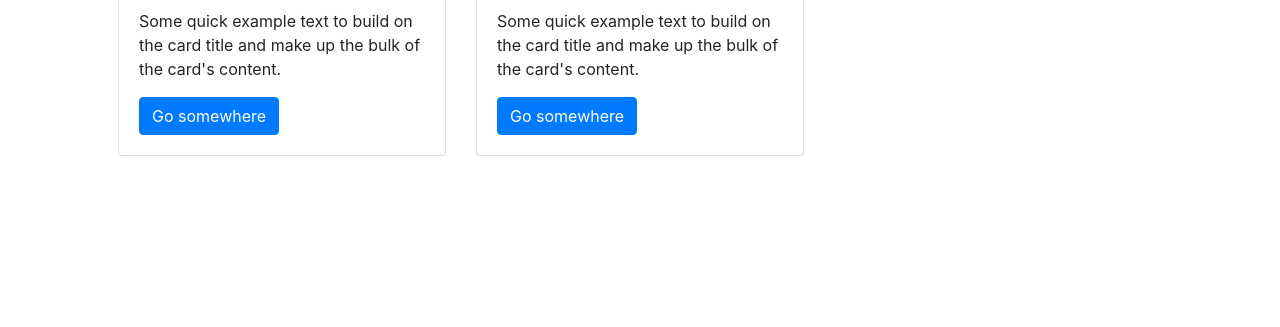
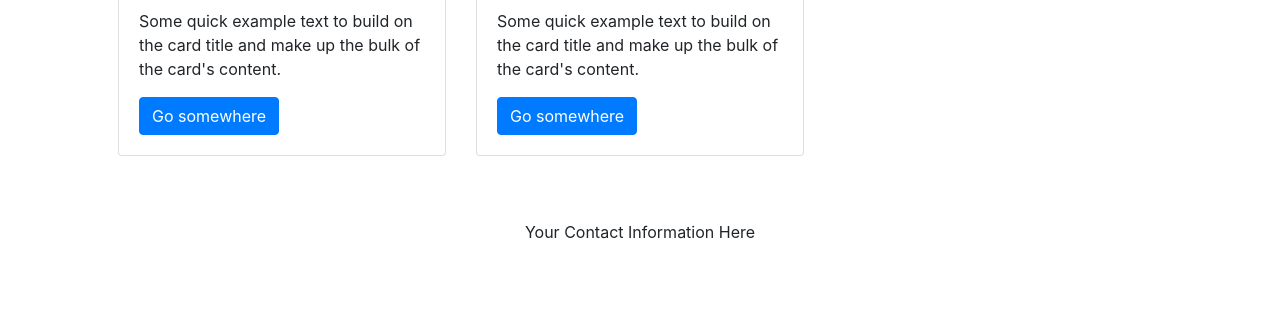
Before and after one commit to L3p1989/Bootstrap-Resume-Refresh, a plain HTML site: page index.html in a window 1280 px wide. Shown: the part 1669-1996 px from the top of the page. Before the commit the page ends 1873 px from the top, so only its background shows below. Drawn offline with nearby package versions, Linux system fonts and the light colour scheme.

Commit message:
created white jumbotron at the bottom of page with text

```diff
--- a/index.html
+++ b/index.html
@@ -204,7 +204,9 @@
             </div>
           </div>
         </div>
-        <div class="col-md-4"></div>
+      </div>
+      <div class="jumbotron bg-white text-center">
+        <p>Your Contact Information Here</p>
       </div>
     </div>
   </body>
```
